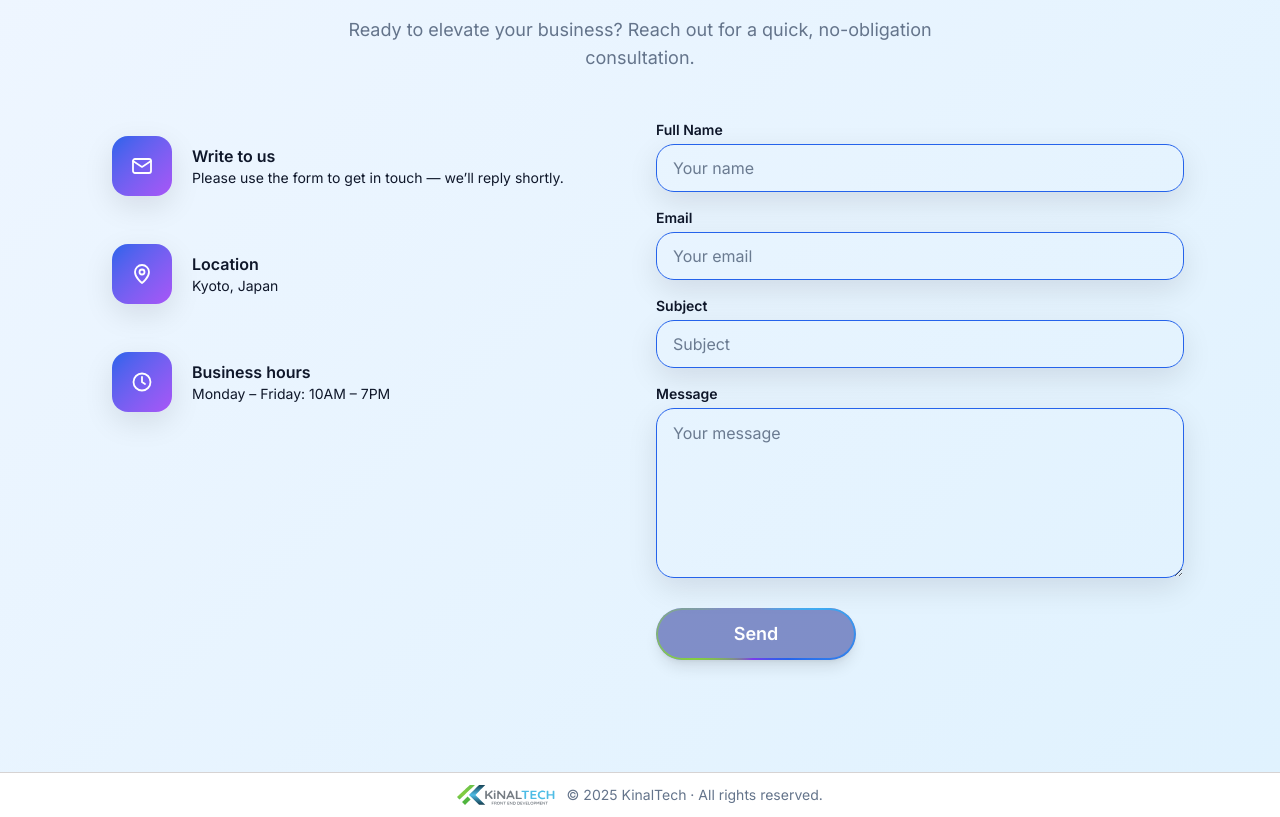
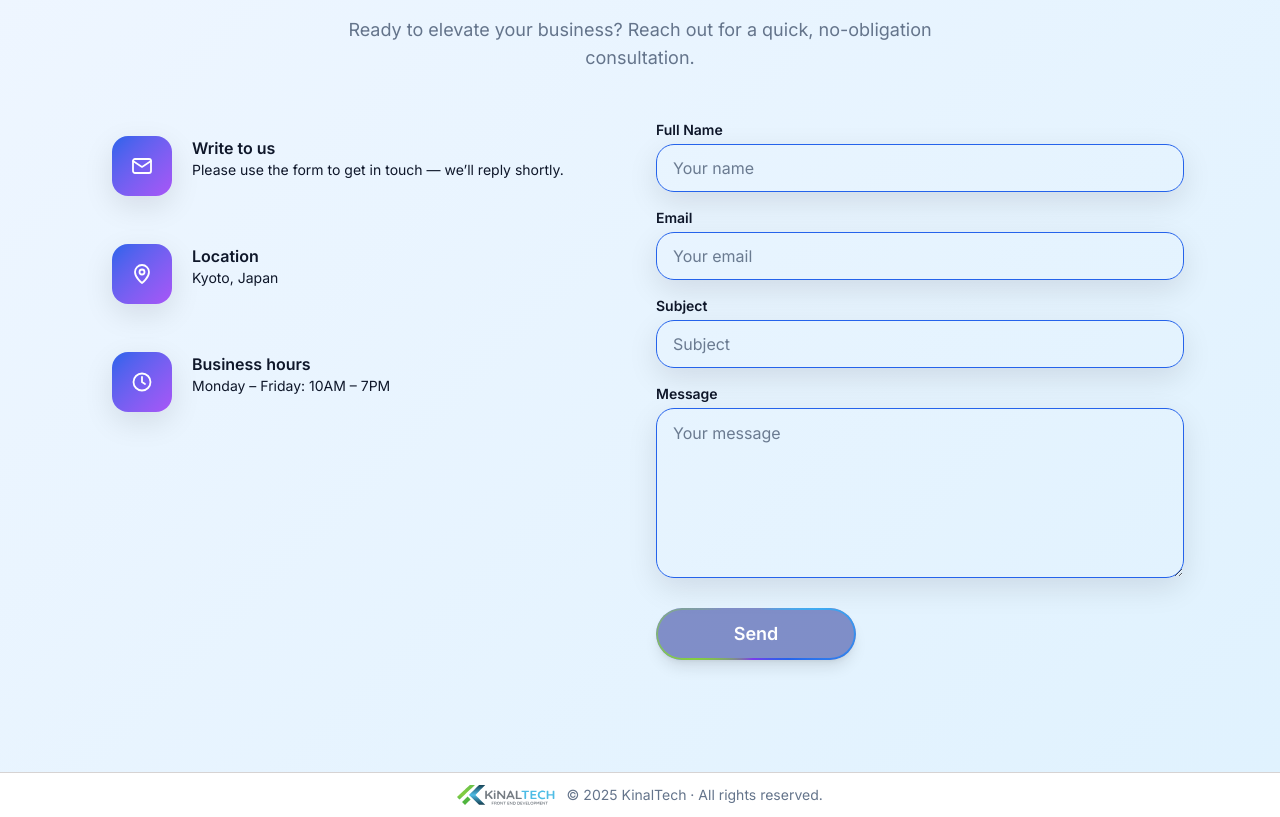
Before and after one commit to Mayorpinzon/kinaltech-version-2, a React (Vite) app: page / in a window 1280 px wide. Shown: the part 4011-4828 px from the top of the page. Built offline with nearby package versions, Linux system fonts and the light colour scheme; no server answers.

Commit message:
feature/ticket_18_AlignContactTextBlocks

```diff
--- a/src/components/organisms/Contact.tsx
+++ b/src/components/organisms/Contact.tsx
@@ -43,7 +43,7 @@ function InfoRow({
   subtitle: string;
 }) {
   return (
-    <div className="flex items-center gap-5 rounded-app bg-transparent p-4">
+    <div className="flex items-start gap-5 rounded-app bg-transparent p-4">
       <div
         className="inline-grid h-15 w-15 flex-none shrink-0 place-items-center rounded-2xl text-[--white] bg-gradient-to-br from-[var(--primary)] to-[var(--accent)] shadow-soft"
         aria-hidden
```
